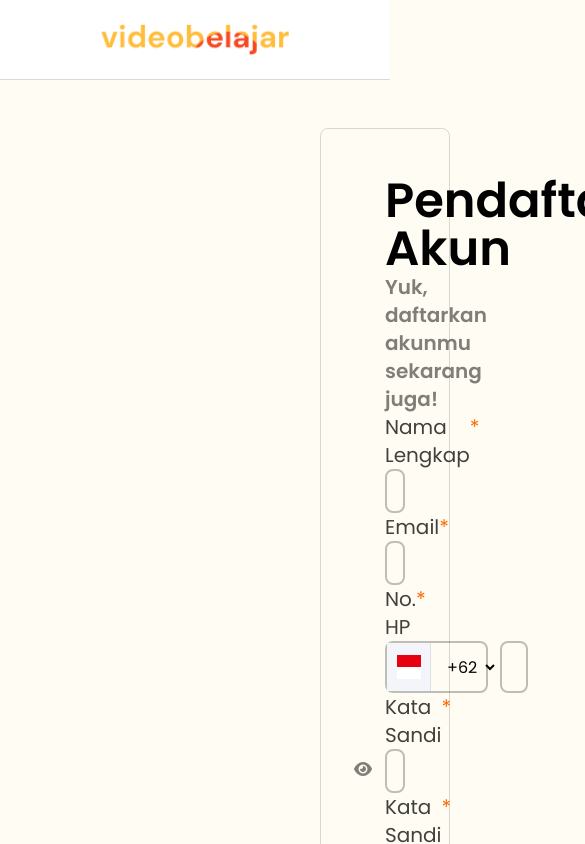
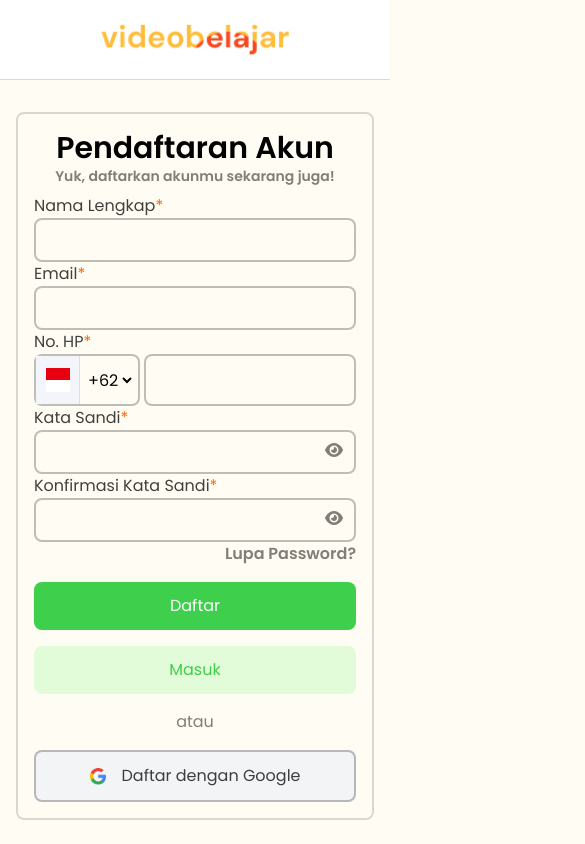
Before and after one commit to andrisaputra25021-dev/mission-interfe1a, a React (Vite) app: page /register in a window 390 px wide. Shown: the top 844 px of the page, 585 px wide, since content can reach past the window. Built offline with nearby package versions, Linux system fonts and the light colour scheme.

Commit message:
update: add styling responsive design

```diff
--- a/src/components/Intro.jsx
+++ b/src/components/Intro.jsx
@@ -2,20 +2,20 @@
 
 function Intro() {
   return (
-    <section className="flex justify-center items-center px-16 py-12">
+    <section className="flex justify-center items-center p-4 md:px-8 lg:px-16 md:py-10 lg:py-12">
       <div
-        className="w-full rounded-xl p-12 text-white flex flex-col items-center text-center gap-4 bg-cover bg-no-repeat"
+        className="w-full rounded-xl p-6 md:p-10 lg:p-12 text-white flex flex-col items-center text-center gap-4 bg-cover bg-no-repeat"
         style={{
           backgroundImage: `url(${BgTextHero})`,
           backgroundColor: "rgba(0,0,0,0.8)",
           backgroundBlendMode: "multiply",
         }}
       >
-        <h1 className="text-5xl font-bold leading-snug">
+        <h1 className="text-2xl md:text-3xl lg:text-5xl font-bold leading-snug">
           Revolusi Pembelajaran: Temukan Ilmu Baru Melalui Platform Video
           interaktif!
         </h1>
-        <p className="px-16 text-base">
+        <p className="px-1 md:px-12 lg:px-16 text-base">
           Temukan ilmu baru yang menarik dan mendalam melalui koleksi video
           pembelajaran berkualitas tinggi. Tidak hanya itu, Anda juga dapat
           berpartisipasi dalam latihan interaktif yang akan meningkatkan
@@ -23,7 +23,7 @@
         </p>
         <a
           href="#section-list-video"
-          className="bg-[#3ecf4c] text-white font-bold tracking-wide px-4 py-2 rounded-xl transition hover:scale-105"
+          className="bg-[#3ecf4c] text-white font-bold tracking-wide md:px-4 md:py-2 lg:px-4 lg:py-2 rounded-xl transition hover:scale-105"
         >
           Temukan video course untuk dipelajari!
         </a>
--- a/src/components/Navbar.jsx
+++ b/src/components/Navbar.jsx
@@ -3,14 +3,14 @@
 
 function Navbar() {
   return (
-    <nav className="fixed top-0 w-full h-20 bg-white border-b border-black/15 z-50 flex items-center justify-between px-20 z-1000">
-      <div>
+    <nav className="fixed top-0 w-full z-1000 h-16 md:h-20 lg:h-20 bg-white border-b border-black/15 flex items-center justify-between px-6 md:px-12 lg:px-16">
+      <div className="">
         <Link to="/">
-          <img src={Logo} alt="Logo" className="w-full" />
+          <img src={Logo} alt="Logo" className="w-35 md:w-full" />
         </Link>
       </div>
 
-      <div className="flex items-center gap-4 cursor-pointer">
+      <div className="hidden md:flex md:items-center md:gap-4 cursor-pointer">
         <Link to="/category" className="text-black/50">
           Kategori
         </Link>
@@ -28,7 +28,7 @@
         </Link>
       </div>
 
-      <button id="menu" className="hidden">
+      <button id="menu" className=" text-3xl md:hidden">
         <i className="fa-solid fa-bars"></i>
       </button>
     </nav>
--- a/src/components/VideoCard.jsx
+++ b/src/components/VideoCard.jsx
@@ -15,8 +15,10 @@
       </div>
 
       <div className="flex flex-col gap-2">
-        <h2 className="text-xl font-bold">{title}</h2>
-        <p className="text-gray-500 text-sm line-clamp-2">{description}</p>
+        <h2 className="text-md md:text-xl font-bold">{title}</h2>
+        <p className="hidden lg:text-gray-500 md:text-sm md:line-clamp-2">
+          {description}
+        </p>
       </div>
 
       <div className="flex items-center gap-3">
@@ -41,7 +43,7 @@
           <span className="text-gray-500 ml-2">(100)</span>
         </div>
         <div
-          className="text-[#3ecf4c] text-3xl
+          className="text-[#3ecf4c] text-xl md:text-2xl lg:text-3xl
          font-bold"
         >
           {price}
--- a/src/components/VideoList.jsx
+++ b/src/components/VideoList.jsx
@@ -26,10 +26,10 @@
   return (
     <section
       id="section-list-video"
-      className="flex flex-col justify-center px-16 gap-4"
+      className="flex flex-col justify-center px-4 md:px-8 lg:px-16 gap-4"
     >
       <div className="inline-block">
-        <h1 className="text-4xl font-bold">
+        <h1 className="text-3xl md:text-3xl lg:text-4xl font-bold">
           Koleksi Video Pembelajaran Unggulan
         </h1>
         <p className="text-base font-medium text-gray-700 pt-4">
@@ -38,7 +38,8 @@
       </div>
 
       <div>
-        <ul className="flex gap-8 py-2">
+        <ul className="flex gap-6 py-2 overflow-x-auto whitespace-nowrap">
+          {" "}
           {categories.map((category, index) => (
             <li key={index}>
               <a className="text-gray-500 font-bold tracking-wide pb-2 border-b-3 border-transparent transition hover:text-[#f64920] hover:border-[#f64920] ">
@@ -49,7 +50,7 @@
         </ul>
       </div>
 
-      <div className="grid grid-cols-3 gap-5">
+      <div className="grid grid-cols-1 md:grid-cols-2 lg:grid-cols-3 gap-5">
         {Cards.map((Card, index) => (
           <VideoCard key={index} {...Card} />
         ))}
--- a/src/pages/Home.jsx
+++ b/src/pages/Home.jsx
@@ -8,10 +8,12 @@
   return (
     <>
       <Navbar />
-      <Intro />
-      <VideoList />
-      <CTA />
-      <Footer />
+      <main className="max-w-[1440px] mx-auto">
+        <Intro />
+        <VideoList />
+        <CTA />
+        <Footer />
+      </main>
     </>
   );
 }
--- a/src/pages/Register.jsx
+++ b/src/pages/Register.jsx
@@ -6,7 +6,7 @@
 function Register() {
   return (
     <>
-      <nav className="fixed top-0 w-full h-20 bg-white border-b border-black/15 z-50 flex items-center justify-between px-20 z-1000">
+      <nav className="fixed top-0 w-full h-20 bg-white border-b border-black/15 z-50 flex items-center justify-between px-20">
         <div>
           <Link to="/">
             <img src={Logo} alt="Logo" className="w-full" />
@@ -18,19 +18,22 @@
         </button>
       </nav>
 
-      <section>
-        <form className="mx-80 my-12 px-16 py-12 flex flex-col rounded-lg border border-black/15 px-4 py-4">
+      <section className="max-w-[1440px] mx-auto">
+        <form className="gap-2 mx-4 my-8 px-4 py-4 flex flex-col rounded-lg border-2 border-black/15 md:mx-20 lg:mx-80 md:px-10 lg:px-16 md:py-8 lg:py-12">
           <div className="inline-block justify-center text-center">
-            <h1 className="text-black text-5xl font-semibold">
+            <h1 className="text-black text-3xl md:text-4xl lg:text-5xl font-semibold">
               Pendaftaran Akun
             </h1>
-            <p className="text-xl font-semibold text-black/50">
+            <p className="text-sm md:text-xl lg:text-2xl font-semibold text-black/50">
               Yuk, daftarkan akunmu sekarang juga!
             </p>
           </div>
 
           <div className="form-input">
-            <label htmlFor="text" className="flex text-xl text-black/75">
+            <label
+              htmlFor="text"
+              className="flex text-md md:text-md lg:text-xl text-black/75"
+            >
               Nama Lengkap<span className="text-orange-500">*</span>
             </label>
             <input
@@ -41,7 +44,10 @@
               className="w-full p-2 border-2 border-black/25 rounded-lg"
             />
 
-            <label htmlFor="email" className="flex text-xl text-black/75">
+            <label
+              htmlFor="email"
+              className="flex text-md md:text-md lg:text-xl text-black/75"
+            >
               Email<span className="text-orange-500">*</span>
             </label>
             <input
@@ -52,13 +58,16 @@
               className="w-full p-2 border-2 border-black/25 rounded-lg"
             />
 
-            <label htmlFor="phone" className="flex text-xl text-black/75">
+            <label
+              htmlFor="phone"
+              className="flex text-md md:text-md lg:text-xl text-black/75"
+            >
               No. HP<span className="text-orange-500">*</span>
             </label>
-            <div className="country-phone flex items-center gap-3">
-              <div className="country-code border-2 border-black/25 flex items-center gap-2 pr-8 rounded-lg cursor-pointer fa-2">
+            <div className="country-phone flex items-center gap-1 md:gap-2 lg:gap-3">
+              <div className="country-code border-2 border-black/25 flex items-center gap-1 md:gap-2 lg:gap-3 pr-10 rounded-lg cursor-pointer fa-2">
                 <img src={PlagID} alt="ID" />
-                <select name="number" id="number" className="px-1">
+                <select name="number" id="number" className="md:px-1 lg:px-2">
                   <option value="Indonesia">
                     <p>+62</p>
                     <i className="fa-solid fa-chevron-down" />
@@ -74,7 +83,10 @@
               />
             </div>
 
-            <label htmlFor="password" className="flex text-xl text-black/75">
+            <label
+              htmlFor="password"
+              className="flex text-md md:text-md lg:text-xl text-black/75"
+            >
               Kata Sandi<span className="text-orange-500">*</span>
             </label>
             <div className="password-field relative">
@@ -90,8 +102,11 @@
                 cursor-pointer absolute text-black/50 absolute right-3 top-3 hover:text-orange-500"
               />
             </div>
-            <label htmlFor="password" className="flex text-xl text-black/75">
-              Kata Sandi<span className="text-orange-500">*</span>
+            <label
+              htmlFor="password"
+              className="flex text-md md:text-md lg:text-xl text-black/75"
+            >
+              Konfirmasi Kata Sandi<span className="text-orange-500">*</span>
             </label>
             <div className="password-field relative">
               <input
@@ -106,27 +121,27 @@
                 cursor-pointer absolute text-black/50 absolute right-3 top-3 hover:text-orange-500"
               />
             </div>
-            <div className="text-base text-right font-medium text-black/50 hover:text-orange-500">
+            <div className="text-base text-right text-md md:text-md lg:text-xl font-semibold text-black/50 hover:text-orange-500">
               <Link to="#">Lupa Password?</Link>
             </div>
 
             <div className="flex flex-col justify-center items-center mt-4 gap-4">
               <button
                 id="button-sign-up"
-                className="w-full text-white bg-[#3ecf4c] p-3 text-xl rounded-lg cursor-pointer"
+                className="w-full text-white bg-[#3ecf4c] p-3 text-md md:text-md lg:text-xl rounded-lg cursor-pointer"
               >
                 Daftar
               </button>
               <button
                 id="button-login"
-                className="w-full text-[#3ecf4c] bg-[#e2fcd9] p-3 text-xl rounded-lg cursor-pointer"
+                className="w-full text-[#3ecf4c] bg-[#e2fcd9] p-3 text-md md:text-md lg:text-xl rounded-lg cursor-pointer"
               >
                 Masuk
               </button>
               <p className="text-black/50">atau</p>
               <button
                 id="button-sso-google"
-                className="border-2 border-black/25 bg-gray-100 flex justify-center items-center gap-4 w-full text-black/75 p-3 text-xl rounded-lg cursor-pointer"
+                className="border-2 border-black/25 bg-gray-100 flex justify-center items-center gap-4 w-full text-black/75 p-3 text-md md:text-md lg:text-xl rounded-lg cursor-pointer"
               >
                 <div className="w-4 h-4">
                   <img src={GoogleIcon} alt="google-icon" />
```
Also changed, not shown: src/components/CTA.jsx (+9 -8 lines), src/components/Footer.jsx (+10 -12 lines), src/pages/Login.jsx (+18 -10 lines).
